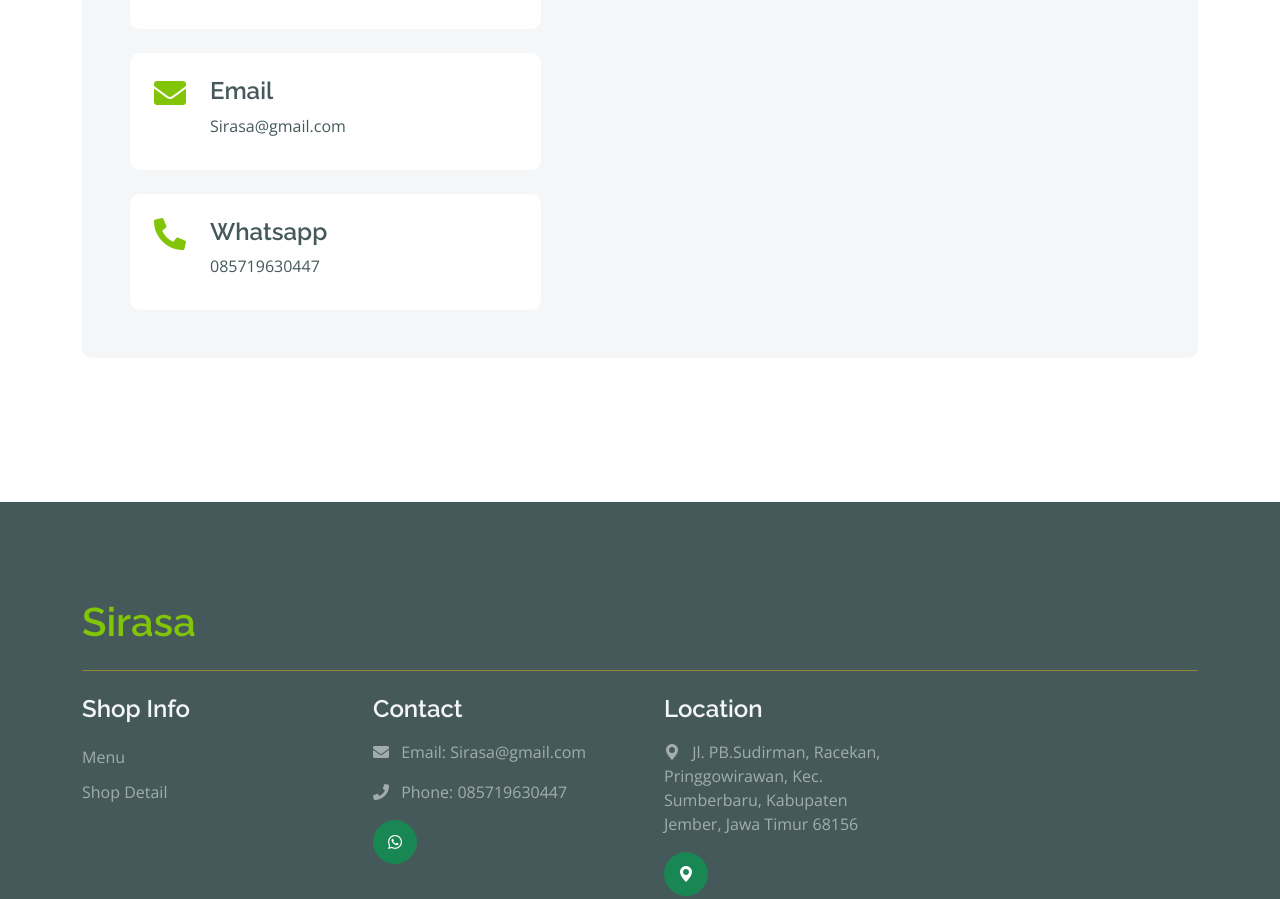
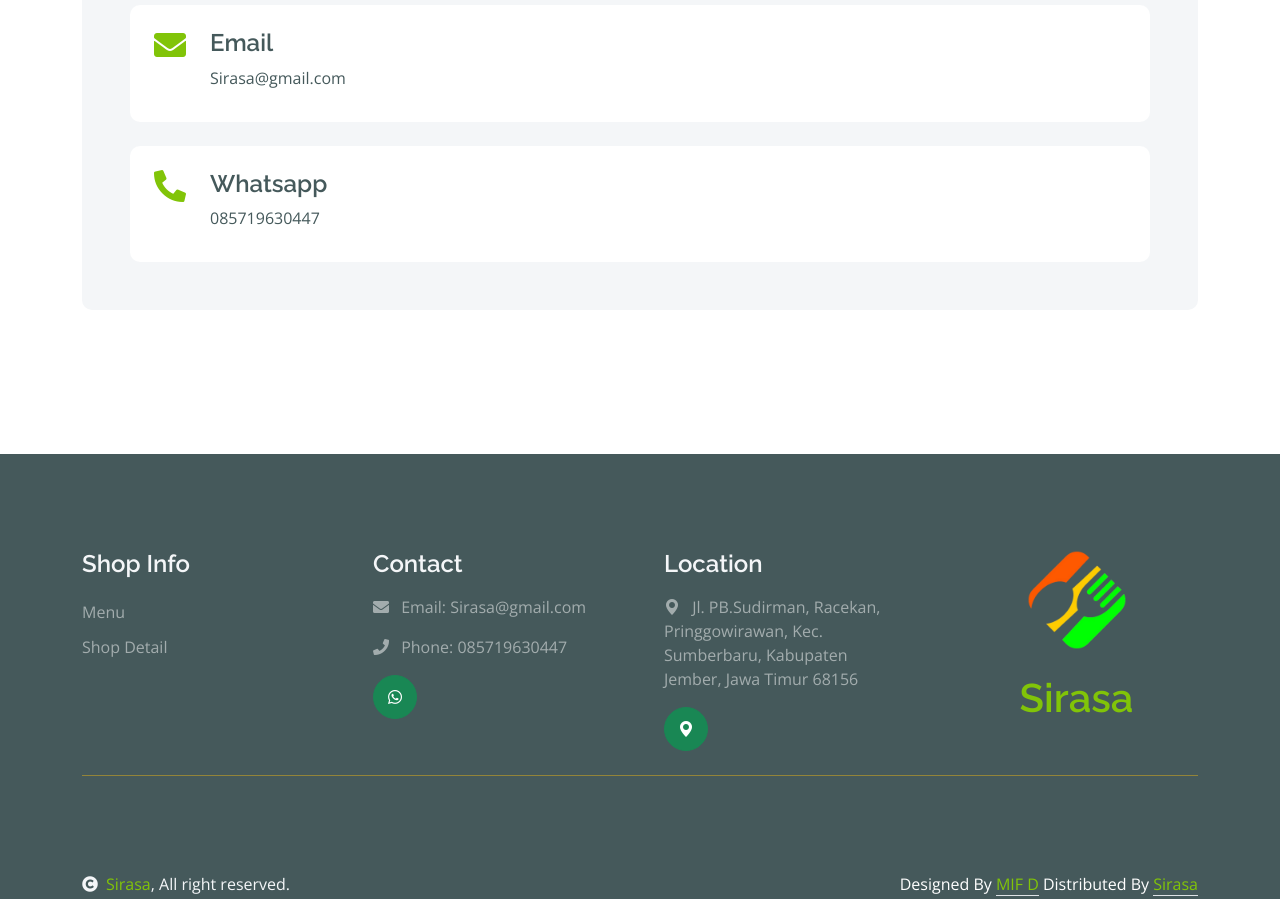
Before and after one commit to Dhemas5/Sirasa, a plain HTML site: page contact.html in a window 1280 px wide. Shown: the part 1190-2089 px from the top of the page. Drawn offline with nearby package versions, Linux system fonts and the light colour scheme.

Commit message:
mengubah footer

```diff
--- a/contact.html
+++ b/contact.html
@@ -198,7 +198,7 @@
               </div>
             </div>
 
-            <div class="col-lg-5">
+            <div class="col-lg-12">
               <div class="d-flex p-4 rounded mb-4 bg-white">
                 <i class="fas fa-map-marker-alt fa-2x text-primary me-4"></i>
                 <div>
@@ -248,17 +248,6 @@
           class="pb-4 mb-4"
           style="border-bottom: 1px solid rgba(226, 175, 24, 0.5)"
         >
-          <div class="row g-4">
-            <div class="col-lg-3">
-              <a href="#">
-                <h1 class="text-primary mb-0">Sirasa</h1>
-              </a>
-            </div>
-            <div class="col-lg-3">
-              <div class="d-flex justify-content-end pt-3"></div>
-            </div>
-          </div>
-        </div>
           <div class="row g-5">
             <div class="col-lg-3 col-md-6">
               <div class="d-flex flex-column text-start footer-item">
@@ -270,7 +259,9 @@
             <div class="col-lg-3 col-md-6">
               <div class="footer-item">
                 <h4 class="text-light mb-3">Contact</h4>
-              <p><i class="fa fa-envelope me-2"></i> Email: Sirasa@gmail.com</p>
+                <p>
+                  <i class="fa fa-envelope me-2"></i> Email: Sirasa@gmail.com
+                </p>
                 <p><i class="fa fa-phone me-2"></i> Phone: 085719630447</p>
                 <a
                   class="btn btn-success me-2 btn-md-square rounded-circle"
@@ -286,8 +277,8 @@
                 <h4 class="text-light mb-3">Location</h4>
                 <p>
                   <i class="bi bi-geo-alt-fill me-2"></i> Jl. PB.Sudirman,
-                Racekan, Pringgowirawan, Kec. Sumberbaru, Kabupaten Jember, Jawa
-                Timur 68156
+                  Racekan, Pringgowirawan, Kec. Sumberbaru, Kabupaten Jember,
+                  Jawa Timur 68156
                 </p>
                 <a
                   class="btn btn-success me-2 btn-md-square rounded-circle"
@@ -296,6 +287,18 @@
                 >
                   <i class="bi bi-geo-alt-fill"></i>
                 </a>
+              </div>
+            </div>
+            <div class="col-lg-3 col-md-6">
+              <div class="footer-item text-center">
+                <img
+                  src="img/Logo.png"
+                  alt="Logo Aplikasi"
+                  style="width: 100px; height: auto"
+                />
+                <br /><br />
+                <h1 class="text-primary mb-0">Sirasa</h1>
+              </div>
             </div>
           </div>
         </div>
```
Also changed, not shown: index.html (+17 -14 lines), shop.html (+17 -14 lines), testimonial.html (+17 -16 lines). Lines whose indentation alone changed are shown as unchanged.
